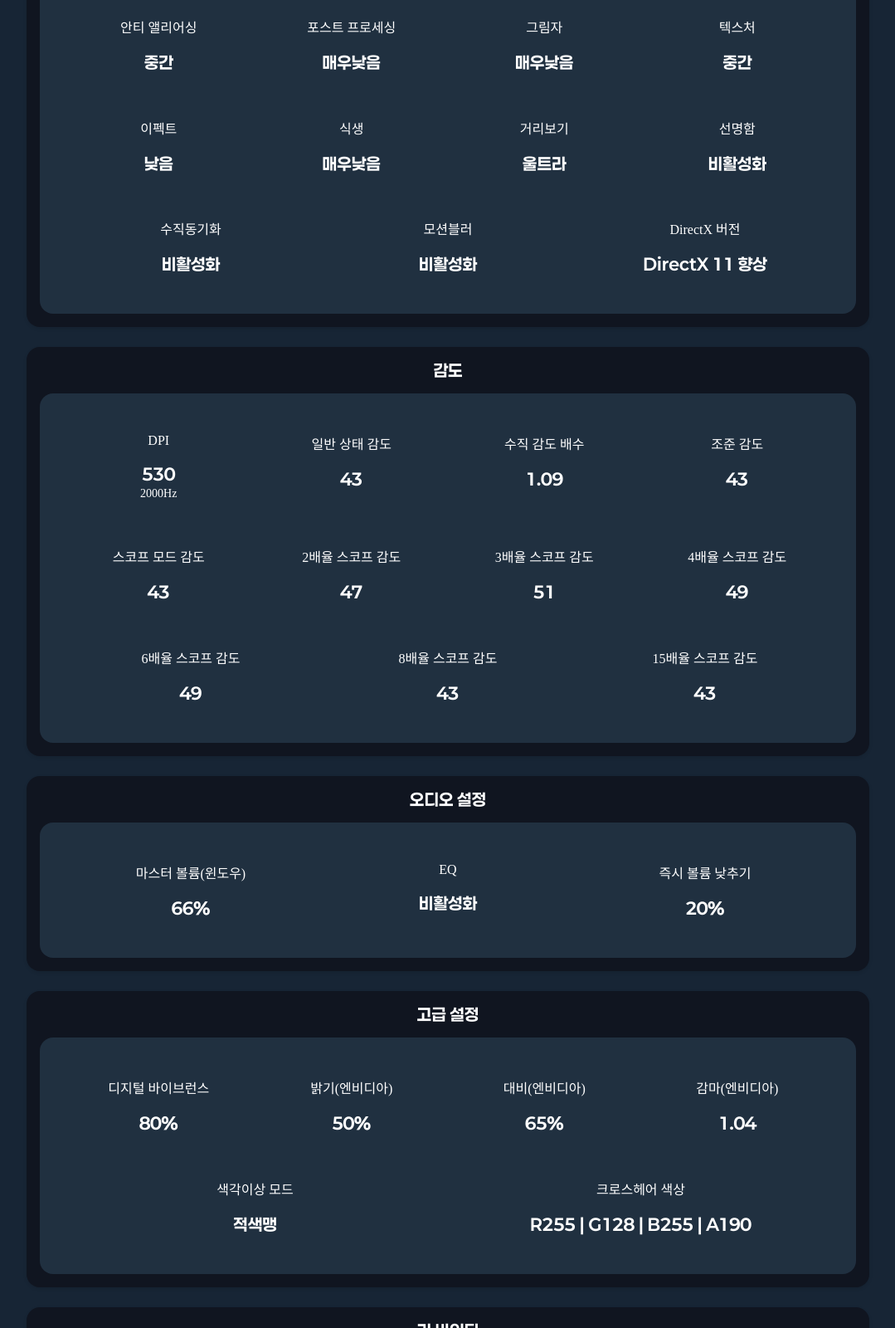
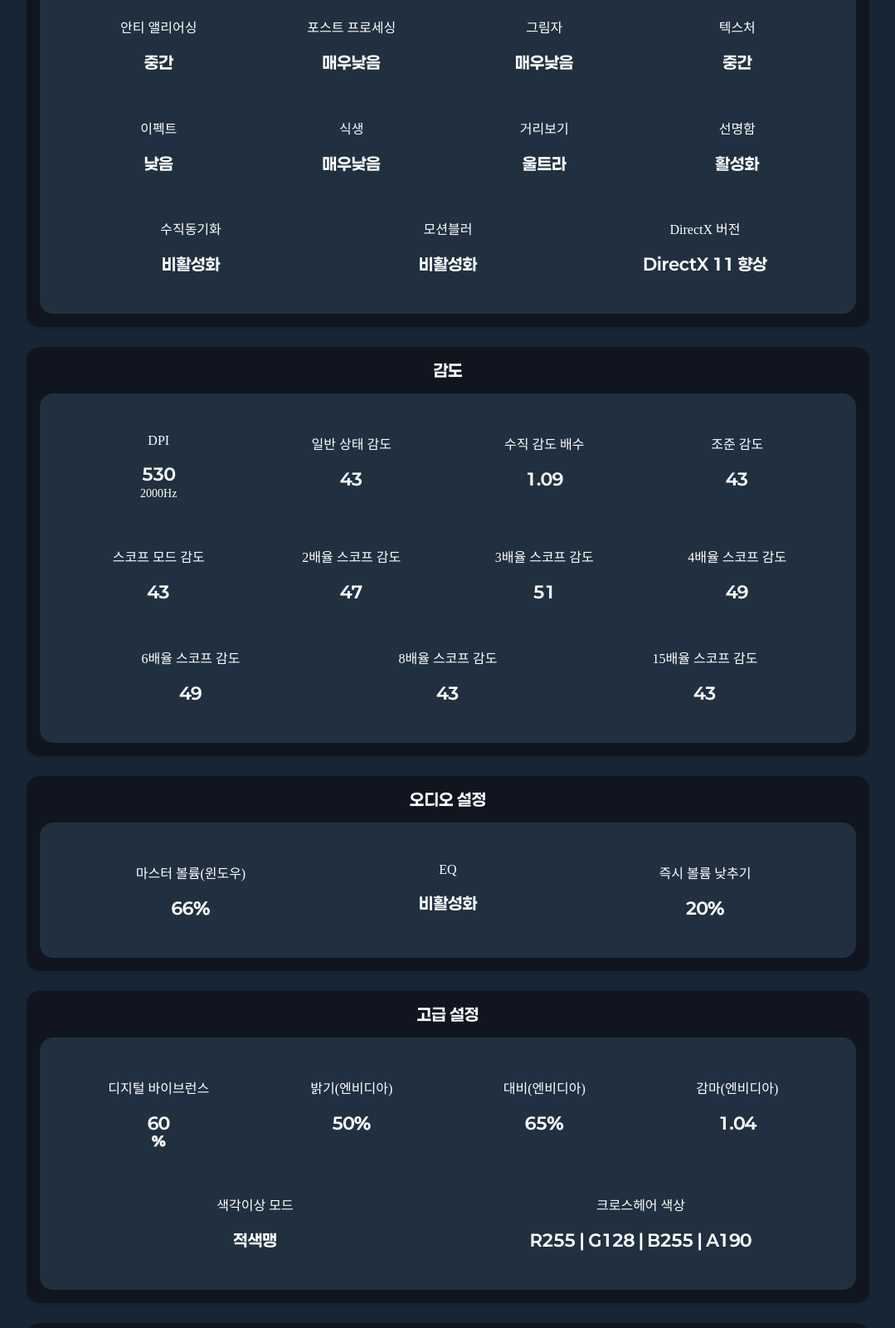
Before and after one commit to SirohanaChan/web, a plain HTML site: page setting.html in a window 1280 px wide. Shown: the part 594-2194 px from the top of the page at 83% size, without its empty margins (100-1179 px from the left). Drawn offline with Linux system fonts and the light colour scheme; a web font is replaced by a local one.

Commit message:
Update setting.html
내용 수정

```diff
--- a/setting.html
+++ b/setting.html
@@ -69,7 +69,7 @@
                     <li><h4>거리보기</h4></br>
                         <p>울트라</p></li>
                     <li><h4>선명함</h4></br>
-                        <p>비활성화</p></li>
+                        <p>활성화</p></li>
                     <li><h4>수직동기화</h4></br>
                         <p>비활성화</p></li>
                     <li><h4>모션블러</h4></br>
@@ -126,7 +126,7 @@
                 <h3>고급 설정</h3>
                 <ul>
                     <li><h4>디지털 바이브런스</h4></br>
-                        <p>80%</p></li>
+                        <p>60</p>%</p></li>
                     <li><h4>밝기(엔비디아)</h4></br>
                         <p>50%</p></li>
                     <li><h4>대비(엔비디아)</h4></br>
```
